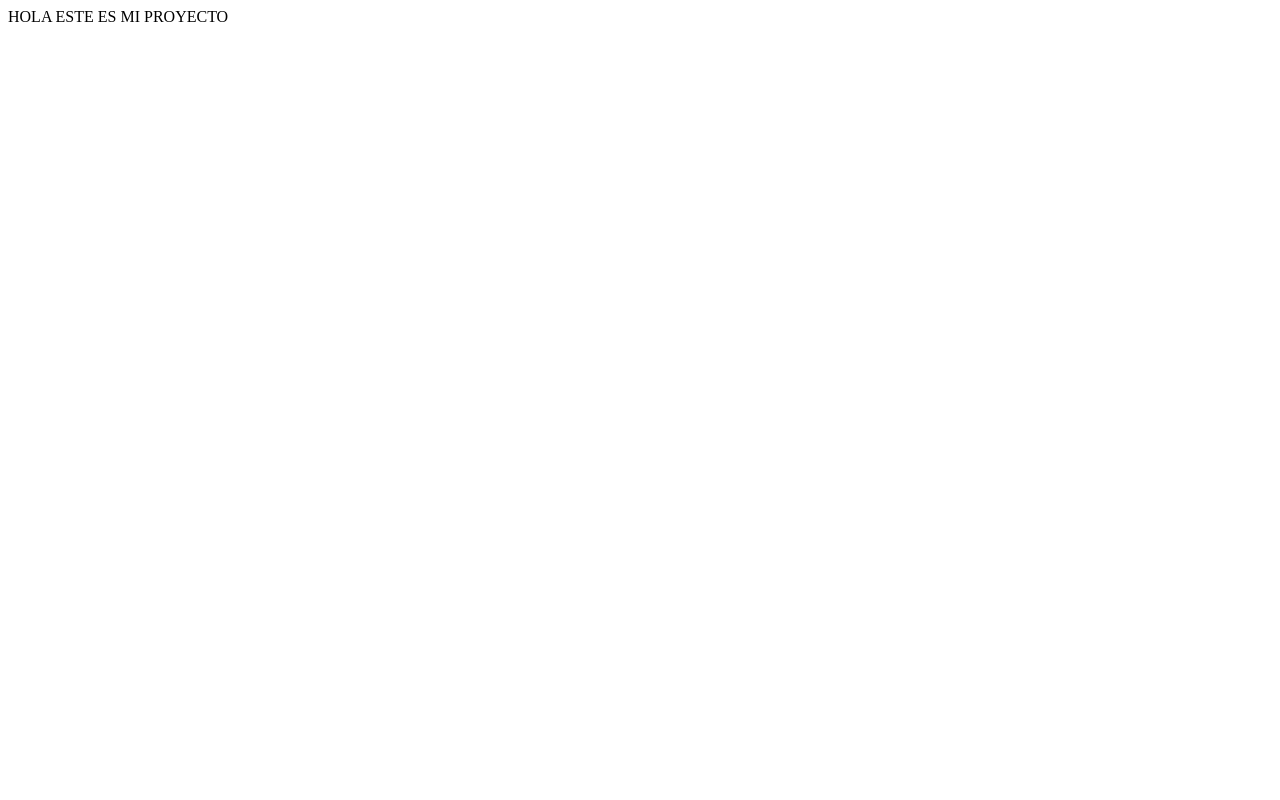
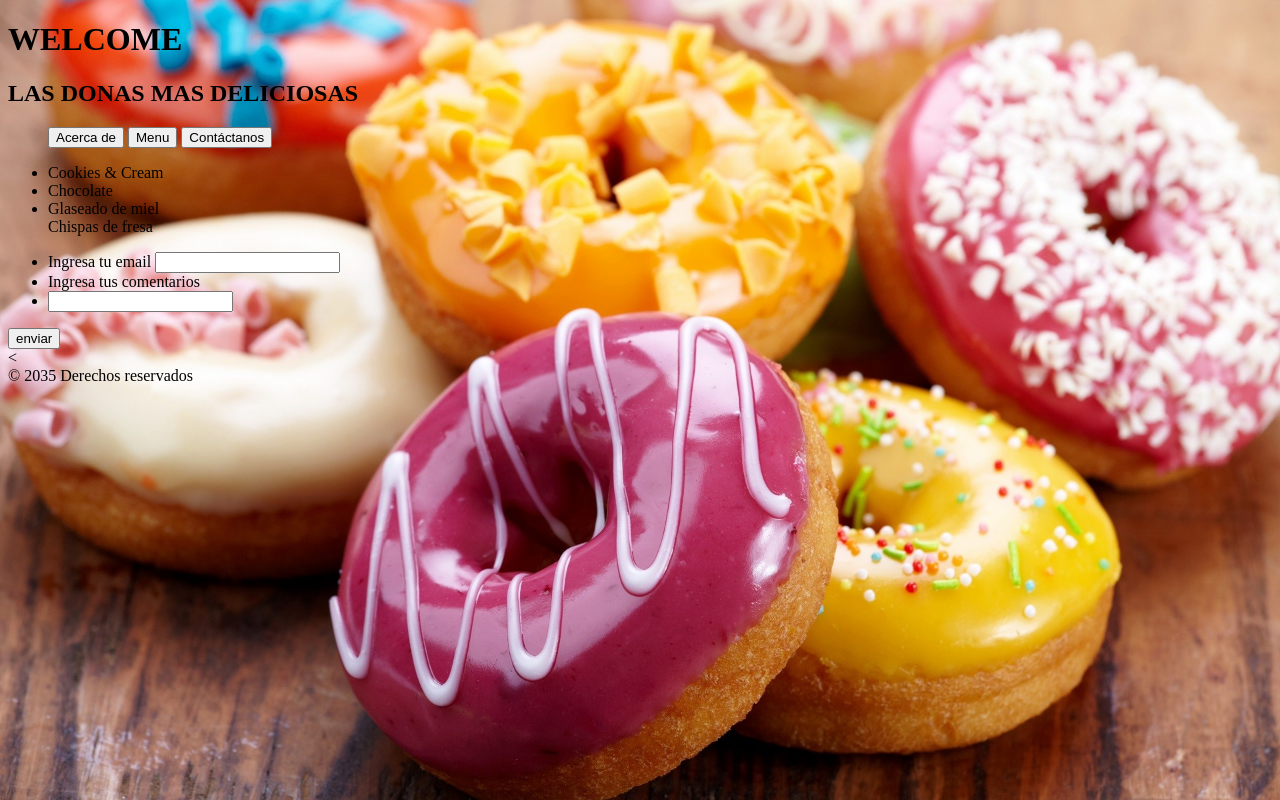
Before and after one commit to alejandrafreites/BAMULTIPLICA2.0, a plain HTML site: page index.html in a window 1280 px wide. Drawn offline with Linux system fonts and the light colour scheme.

Commit message:
segunda actualizacion

```diff
--- a/index.html
+++ b/index.html
@@ -5,11 +5,59 @@
     <meta charset="UTF-8">
     <meta http-equiv="X-UA-Compatible" content="IE=edge">
     <meta name="viewport" content="width=device-width, initial-scale=1.0">
-    <title>Document</title>
+    <title>YLIANETH FREITES</title>
+    <link rel="stylesheet" href="style.css">
 </head>
 
 <body>
-    HOLA ESTE ES MI PROYECTO
+    <!-- este es el header -->
+    <header>
+        <H1>WELCOME</H1>
+        <H2>LAS DONAS MAS DELICIOSAS</H2>
+    </header>
+    <!-- barra de navegacion -->
+    <nav>
+        <ul>
+            <button>Acerca de</button>
+            <button>Menu </button>
+            <button>Contáctanos</button>
+        </ul>
+    </nav>
+    <!-- lista de productos -->
+
+    <div>
+        <ul>
+            <li>Cookies & Cream</li>
+            <li>Chocolate</li>
+            <li>Glaseado de miel</li>
+            <lil>Chispas de fresa</lil>
+        </ul>
+    </div>
+    <!-- formulario de experiencia -->
+    <div>
+        <form action=" get ">
+            <ul>
+                <li>
+                    <label form=" ">Ingresa tu email</label>
+                    <input type="email ">
+                </li>
+                <li>
+                    Ingresa tus comentarios
+                </li>
+                <iput type="tex ">
+                    </li>
+                    <li>
+                        <input type="text ">
+                    </li>
+            </ul>
+            <button type="submit ">enviar</button>
+        </form>
+    </div>
+
+
+    < <footer>
+        © 2035 Derechos reservados
+        </footer>
 </body>
 
 </html>
--- /dev/null
+++ b/style.css
@@ -0,0 +1,7 @@
+body {
+    background-image: url('/143424-donut-donuts-food-closeup-depth-of-field-wooden-surface-colorful-sweets.jpg');
+    background-position: center center;
+    background-repeat: no-repeat;
+    background-size: cover;
+    background-attachment: fixed;
+}
```
Also changed, not shown: 143424-donut-donuts-food-closeup-depth-of-field-wooden-surface-colorful-sweets.jpg (added), 59dc3672baaa354e5c202850ca4b90dc.jpg (added), unnamed.jpg (added), unnamedd.jpg (added).
